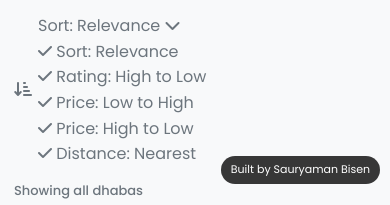
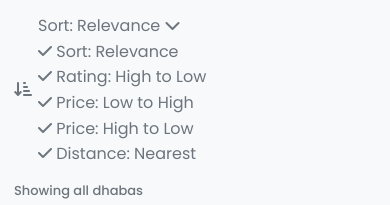
Before and after one commit to sauryamanbisen-art/TripToDhaba, a plain HTML site: page index.html in a window 390 px wide. Shown: the part 650-855 px from the top of the page. Drawn offline with nearby package versions, Linux system fonts and the light colour scheme.

```diff
--- a/index.html
+++ b/index.html
@@ -722,7 +722,7 @@
     </div>
   </footer>
 
-  <div class="site-credit">Built by Sauryaman Bisen</div>
+
 
   <!-- Bootstrap JS (for toggler) -->
   <script src="https://cdn.jsdelivr.net/npm/bootstrap@5.3.2/dist/js/bootstrap.bundle.min.js"></script>
```
Also changed, not shown: 1 other file.
